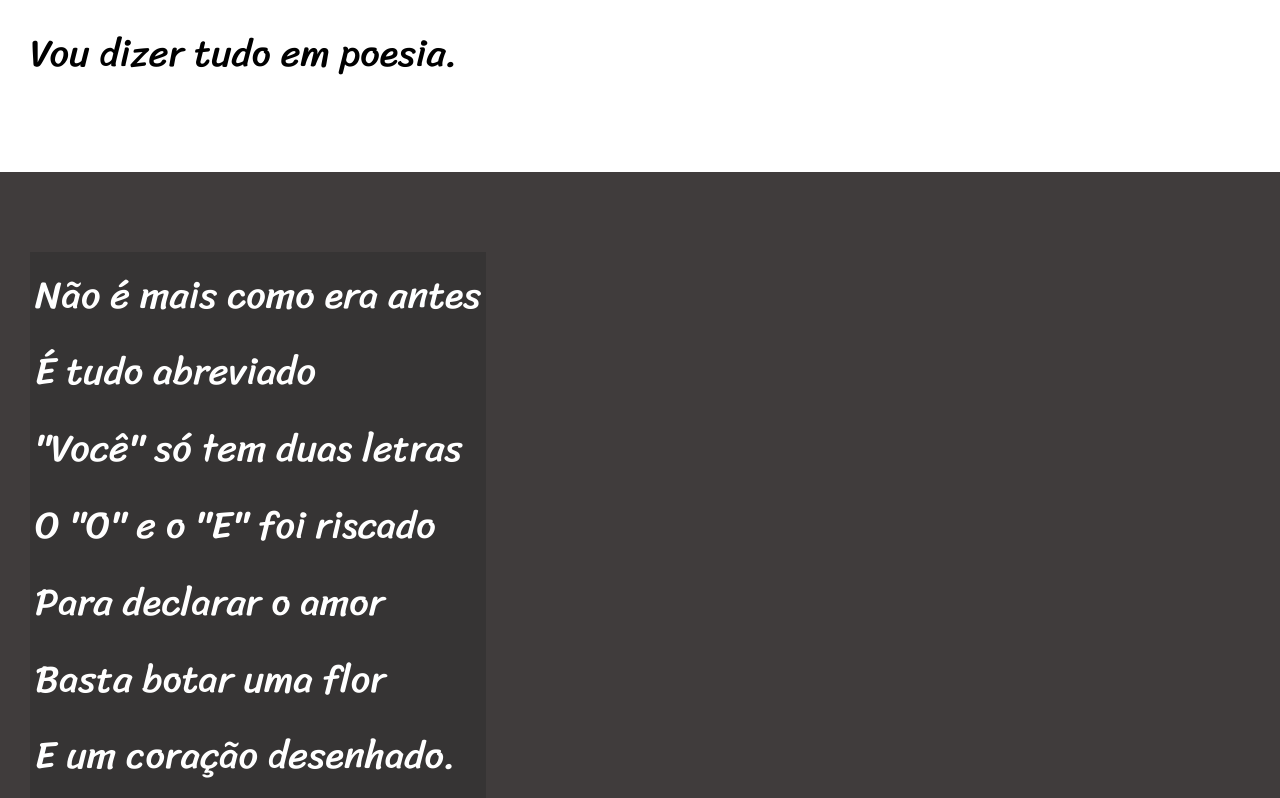
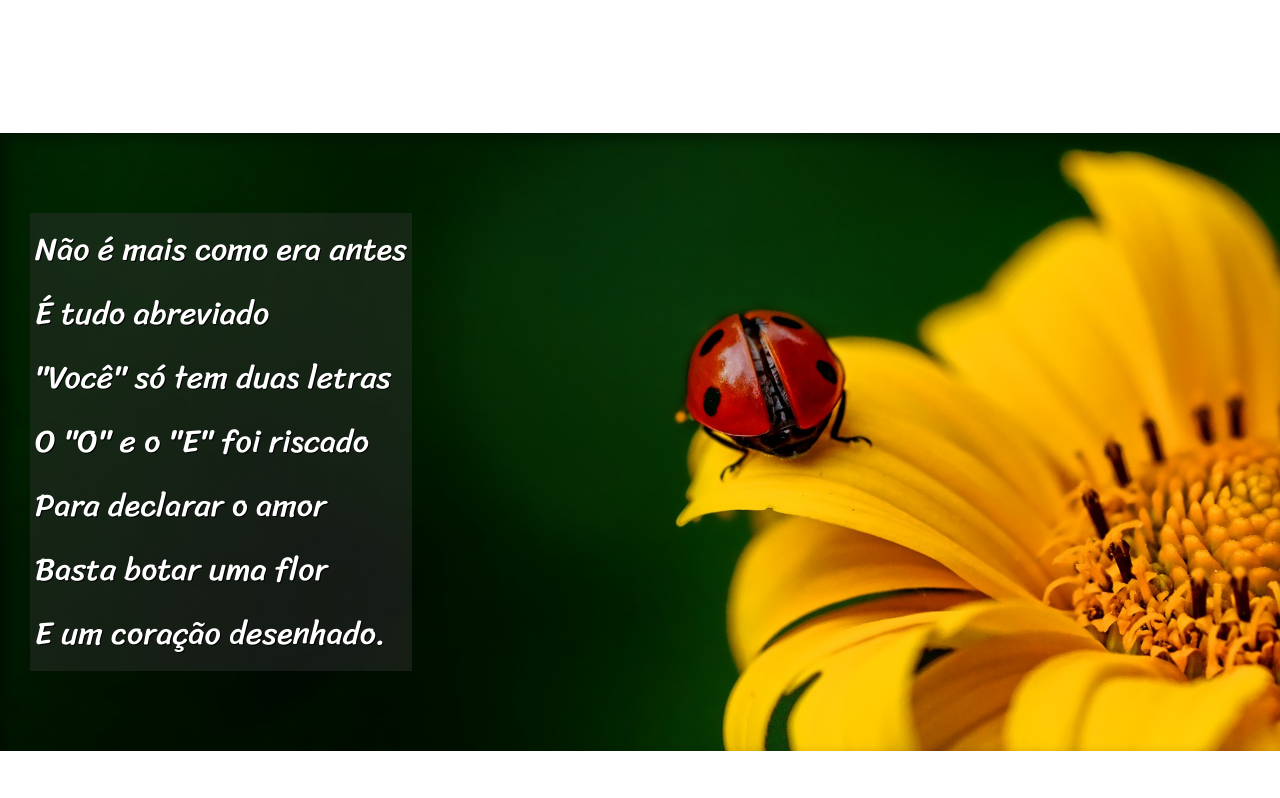
Before and after one commit to GabrielReiter08/projeto-cordel, a plain HTML site: page index.html in a window 1280 px wide. Shown: the part 762-1560 px from the top of the page. Drawn offline with Linux system fonts and the light colour scheme.

Commit message:
imagens com efeito parallax

```diff
--- a/index.html
+++ b/index.html
@@ -28,7 +28,7 @@
 
 
 
-        <section class="imagem">
+        <section class="imagem" id="img01">
             <p>
                 Não é mais como era antes <br>
                 É tudo abreviado<br>
@@ -65,7 +65,7 @@
         </section>
 
 
-        <section class="imagem">
+        <section class="imagem" id="img02">
             <p>
                 Tenho saudade das cartas <br>
                 Escritas com a própria mão <br>
--- a/style.css
+++ b/style.css
@@ -33,7 +33,8 @@ header > h1{
     padding-top: 50px;
     font-variant: small-caps;
     font-family: var(--fonte2);
-    font-size: 8vw;
+    font-size: 7vw;
+
 }
 
 header > p{
@@ -56,7 +57,12 @@ section{
     line-height: 2em;
     padding-left: 30px;
     font-family: var(--fonte3);
-    font-size: 3vw;
+    font-size: 2.5vw;
+
+}
+
+section > p {
+    padding-bottom: 2em;
 }
 
 section.normal {
@@ -67,12 +73,27 @@ section.normal {
 section.imagem {
     background-color: rgb(64, 60, 60);
     color: white;
+    box-shadow: inset 6px 6px 13px 0px rgba(0, 0, 0, 0.363);
+    background-size: cover;
+    background-attachment: fixed;
 }
 
 section.imagem > p{
     padding: 5px;
     display: inline-block;
-    background-color: rgb(54, 52, 52);
+    background-color: rgba(54, 52, 52, 0.404);
+    text-shadow: 1px 1px 0px black;
+}
+
+section#img01 {
+    background-image: url(imagens/background001.jpg);
+    background-position: right center;
+
+}
+
+section#img02 {
+    background-image: url(imagens/background002.jpg);
+
 }
 
 footer {
```
